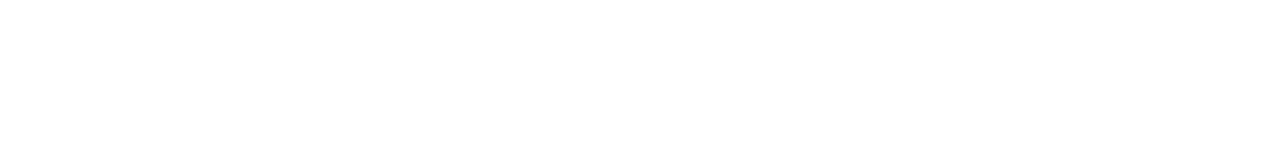
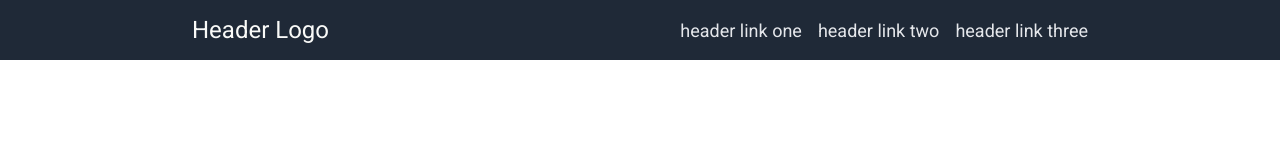
Before and after one commit to Spanthyx/landing-page, a plain HTML site: page index.html in a window 1280 px wide. Drawn offline with Linux system fonts and the light colour scheme.

Commit message:
Add CSS boilerplate according to specifications and create header

```diff
--- a/index.html
+++ b/index.html
@@ -6,8 +6,23 @@
     <meta name="viewport" content="width=device-width, initial-scale=1.0">
     <title>My Landing Page</title>
     <link href="styles.css" rel="stylesheet">
+    <link rel="preconnect" href="https://fonts.googleapis.com">
+    <link rel="preconnect" href="https://fonts.gstatic.com" crossorigin>
+    <link href="https://fonts.googleapis.com/css2?family=Roboto:ital,wght@0,400;0,700;1,400&display=swap" rel="stylesheet">
 </head>
 <body>
+    <div class="hero">
+        <header class="main-section">
+            <div class="header-logo">
+                Header Logo
+            </div>
+            <div class="header-link">
+                <a href="#" class="header-link">header link one</a>
+                <a href="#" class="header-link">header link two</a>
+                <a href="#" class="header-link">header link three</a>
+            </div>
+        </header>
+    </div>
 
 </body>
 </html>
--- a/styles.css
+++ b/styles.css
@@ -0,0 +1,79 @@
+body {
+    font-family: 'Roboto', sans-serif;
+    display: flex;
+    flex-direction: column;
+    justify-content: center;
+    align-items: center;
+    margin: 0;
+}
+
+.hero {
+    width: 100%;
+    display: flex;
+    justify-content: center;
+}
+
+.main-section {
+    width: 70%;
+}
+
+.hero, .footer {
+    background-color: #1F2937;
+}
+
+.hero-main {
+    font-size: 48px;
+    font-weight: 800;
+}
+
+.header-link {
+    display: flex;
+    justify-content: center;
+    align-items: center;
+    gap: 16px;
+}
+
+.hero-secondary, .header-link {
+    font-size: 18px;
+    color: #E5E7EB;
+}
+
+.header-logo {
+    font-size: 24px;
+}
+
+.header-logo, .hero-main {
+    color:  #F9FAF8;
+}
+
+
+
+header {
+    display: flex;
+    justify-content: space-between;
+    padding: 16px;
+}
+
+button, .call-to-action {
+    color: #3882F6;
+}
+
+.information-header {
+    font-weight: 800;
+    font-size: 36px;
+    color: #1F2937;
+}
+
+.quote {
+    background-color: #E5E7EB;
+}
+
+.quote-text {
+    font-size: 36px;
+    font-weight: light;
+    color: #1F2937;
+}
+
+a {
+    text-decoration: none;
+}
```
